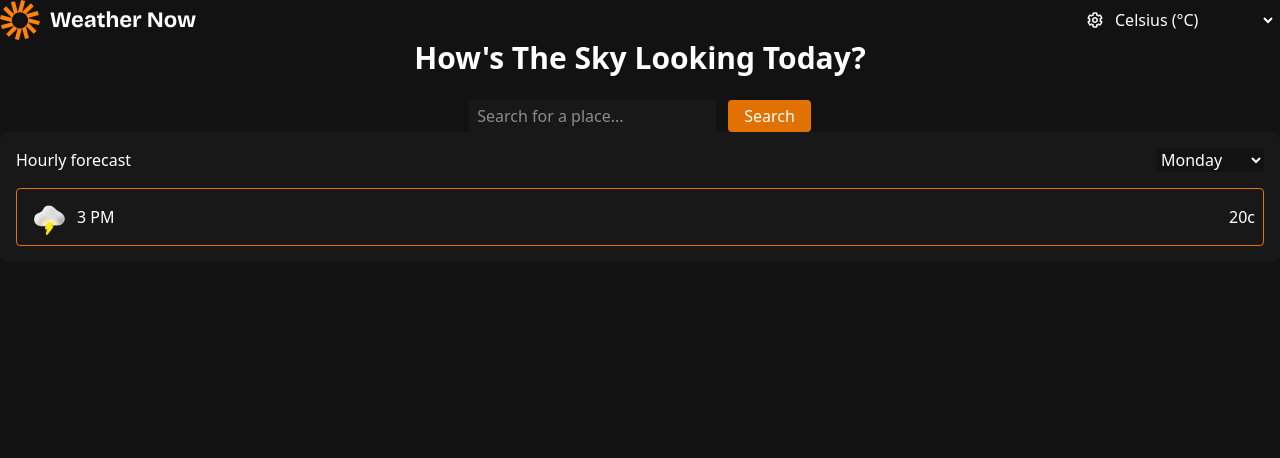
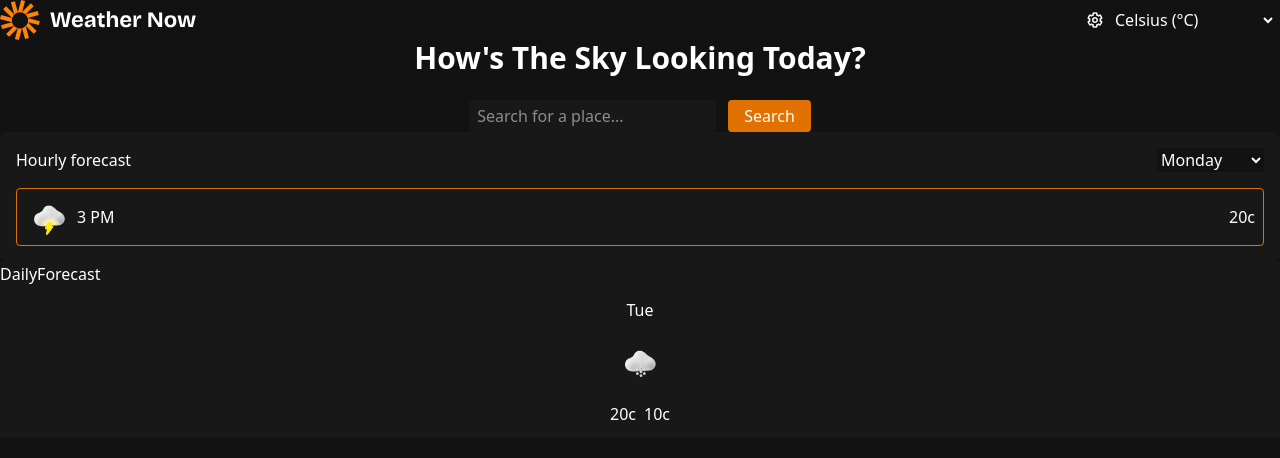
Before and after one commit to chegebrian/weatherApp, a React (Vite) app: page / in a window 1280 px wide. Shown: the top 458 px of the page. Built offline with nearby package versions, Linux system fonts and the light colour scheme.

Commit message:
create and style the daily forecast component

```diff
--- a/src/App.jsx
+++ b/src/App.jsx
@@ -2,6 +2,7 @@ import React from "react";
 import Header from "./components/Header";
 import Hero from "./components/Hero";
 import Forecast from "./components/Forecast";
+import DailyForecast from "./components/DailyForecast";
 
 function App() {
   return (
@@ -9,6 +10,7 @@ function App() {
       <Header />
       <Hero />
       <Forecast />
+      <DailyForecast />
     </div>
   );
 }
--- /dev/null
+++ b/src/components/DailyForecast.jsx
@@ -0,0 +1,23 @@
+import React from "react";
+
+function DailyForecast() {
+  return (
+    <div className="bg-[#181818] ">
+      <h3>DailyForecast</h3>
+      <div>
+        <div className="flex gap-4 items-center flex-col py-3 px-2 rounded-md">
+          <h4>Tue</h4>
+          <div className="w-12">
+            <img src="../../public/assets/images/icon-snow.webp" alt="" />
+          </div>
+          <div className="flex items-center justify-between gap-2">
+            <span>20c</span>
+            <span>10c</span>
+          </div>
+        </div>
+      </div>
+    </div>
+  );
+}
+
+export default DailyForecast;
```
